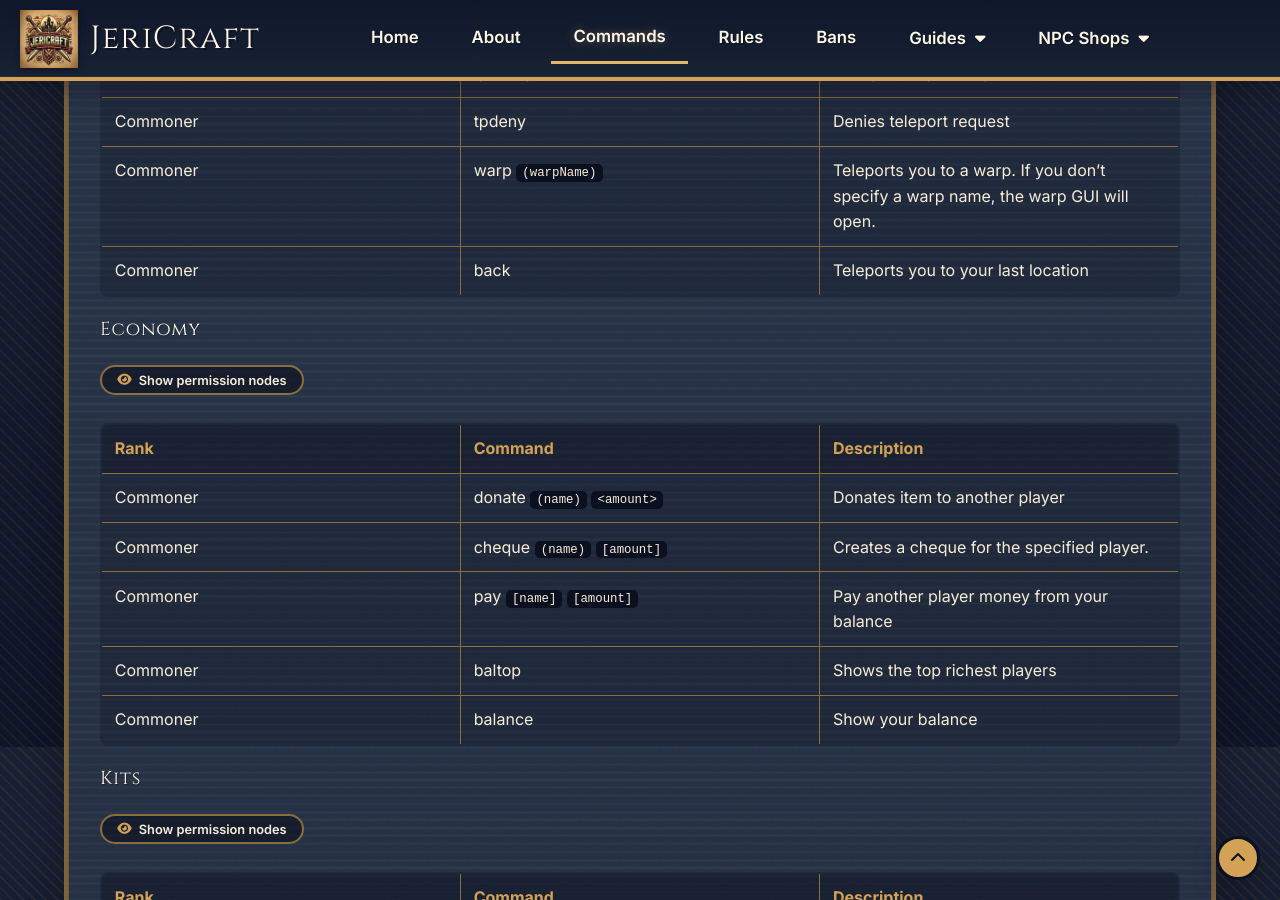
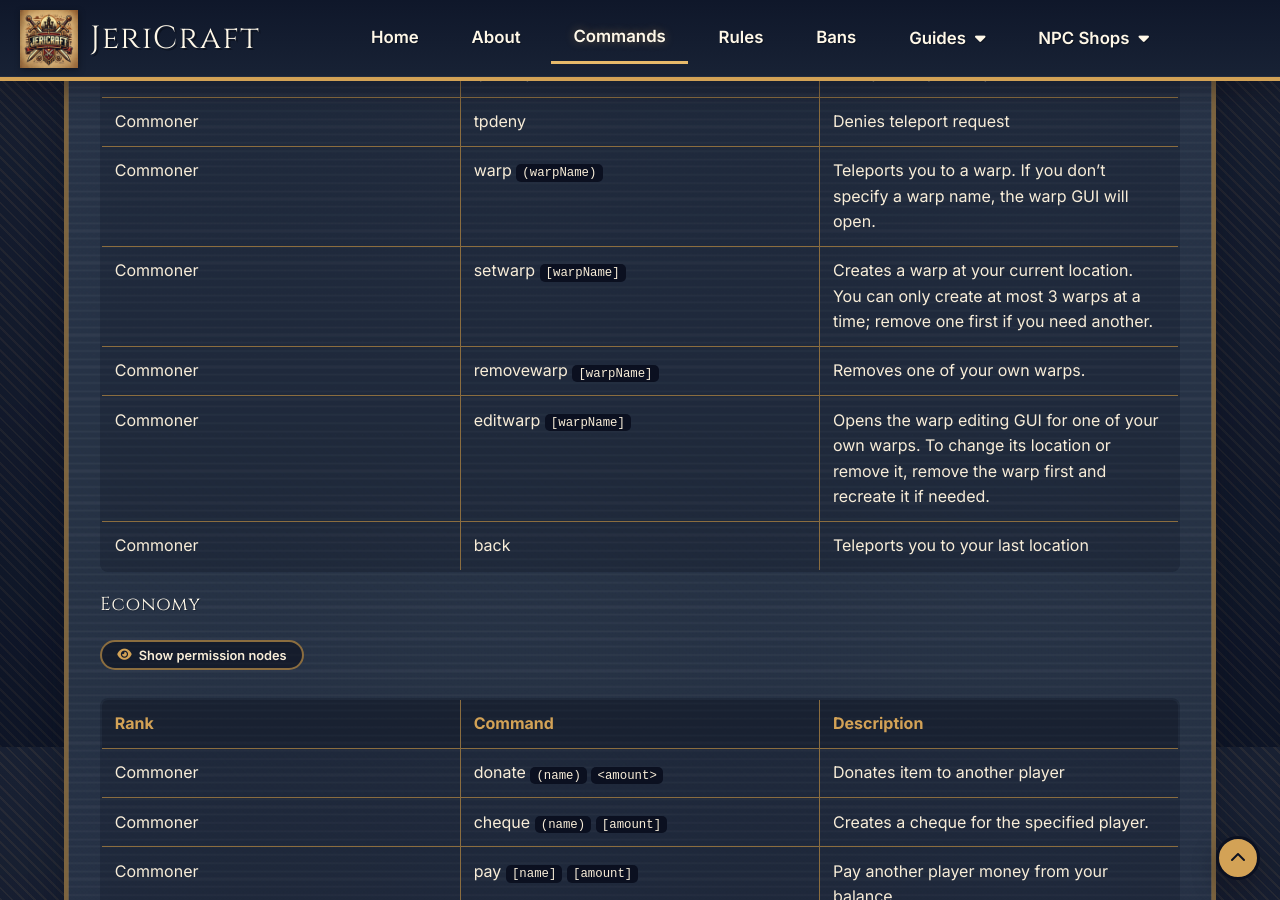
Before and after one commit to Chalwk/JeriCraft, a Jekyll site: the page built from commands.html, in a window 1280 px wide and 900 px high, scrolled down 1953 px. Built offline with Jekyll 4.4.1, drawn with Linux system fonts in a browser that asks for light colours.

Commit message:
Add warp management commands and permissions with 3-warp limit, survival world only, no warps in others' faction territory, update docs and rules

```diff
--- a/_includes/player-commands.md
+++ b/_includes/player-commands.md
@@ -29,17 +29,20 @@
 
 ### Teleportation
 
-| Rank     | Command           | Description                                                                        | Permission Node(s)     |
-| -------- | ----------------- | ---------------------------------------------------------------------------------- | ---------------------- |
-| Commoner | spawn             | Teleports you to spawn                                                             | `cmi.command.spawn`    |
-| Commoner | dback             | Teleports you to your death location                                               | `cmi.command.dback`    |
-| Commoner | rt                | Teleports to a random location                                                     | `cmi.command.rt`       |
-| Commoner | tpa `[name]`      | Ask the player if you can teleport to them                                         | `cmi.command.tpa`      |
-| Commoner | tpahere `[name]`  | Asks player to accept teleportation to your location                               | `cmi.command.tpahere`  |
-| Commoner | tpaccept          | Accepts teleport request                                                           | `cmi.command.tpaccept` |
-| Commoner | tpdeny            | Denies teleport request                                                            | `cmi.command.tpdeny`   |
-| Commoner | warp `(warpName)` | Teleports you to a warp. If you don't specify a warp name, the warp GUI will open. | `cmi.command.warp`     |
-| Commoner | back              | Teleports you to your last location                                                | `cmi.command.back`     |
+| Rank     | Command                 | Description                                                                                                                                 | Permission Node(s)                             |
+| -------- | ----------------------- | ------------------------------------------------------------------------------------------------------------------------------------------- | ---------------------------------------------- |
+| Commoner | spawn                   | Teleports you to spawn                                                                                                                      | `cmi.command.spawn`                            |
+| Commoner | dback                   | Teleports you to your death location                                                                                                        | `cmi.command.dback`                            |
+| Commoner | rt                      | Teleports to a random location                                                                                                              | `cmi.command.rt`                               |
+| Commoner | tpa `[name]`            | Ask the player if you can teleport to them                                                                                                  | `cmi.command.tpa`                              |
+| Commoner | tpahere `[name]`        | Asks player to accept teleportation to your location                                                                                        | `cmi.command.tpahere`                          |
+| Commoner | tpaccept                | Accepts teleport request                                                                                                                    | `cmi.command.tpaccept`                         |
+| Commoner | tpdeny                  | Denies teleport request                                                                                                                     | `cmi.command.tpdeny`                           |
+| Commoner | warp `(warpName)`       | Teleports you to a warp. If you don't specify a warp name, the warp GUI will open.                                                          | `cmi.command.warp`                             |
+| Commoner | setwarp `[warpName]`    | Creates a warp at your current location. You can only create at most 3 warps at a time; remove one first if you need another.               | `cmi.command.setwarp`, `cmi.command.setwarp.3` |
+| Commoner | removewarp `[warpName]` | Removes one of your own warps.                                                                                                              | `cmi.command.removewarp`                       |
+| Commoner | editwarp `[warpName]`   | Opens the warp editing GUI for one of your own warps. To change its location or remove it, remove the warp first and recreate it if needed. | `cmi.command.editwarp`                         |
+| Commoner | back                    | Teleports you to your last location                                                                                                         | `cmi.command.back`                             |
 
 ### Economy
 
```
Also changed, not shown: _includes/community-rules.md (+2 -1 lines).
